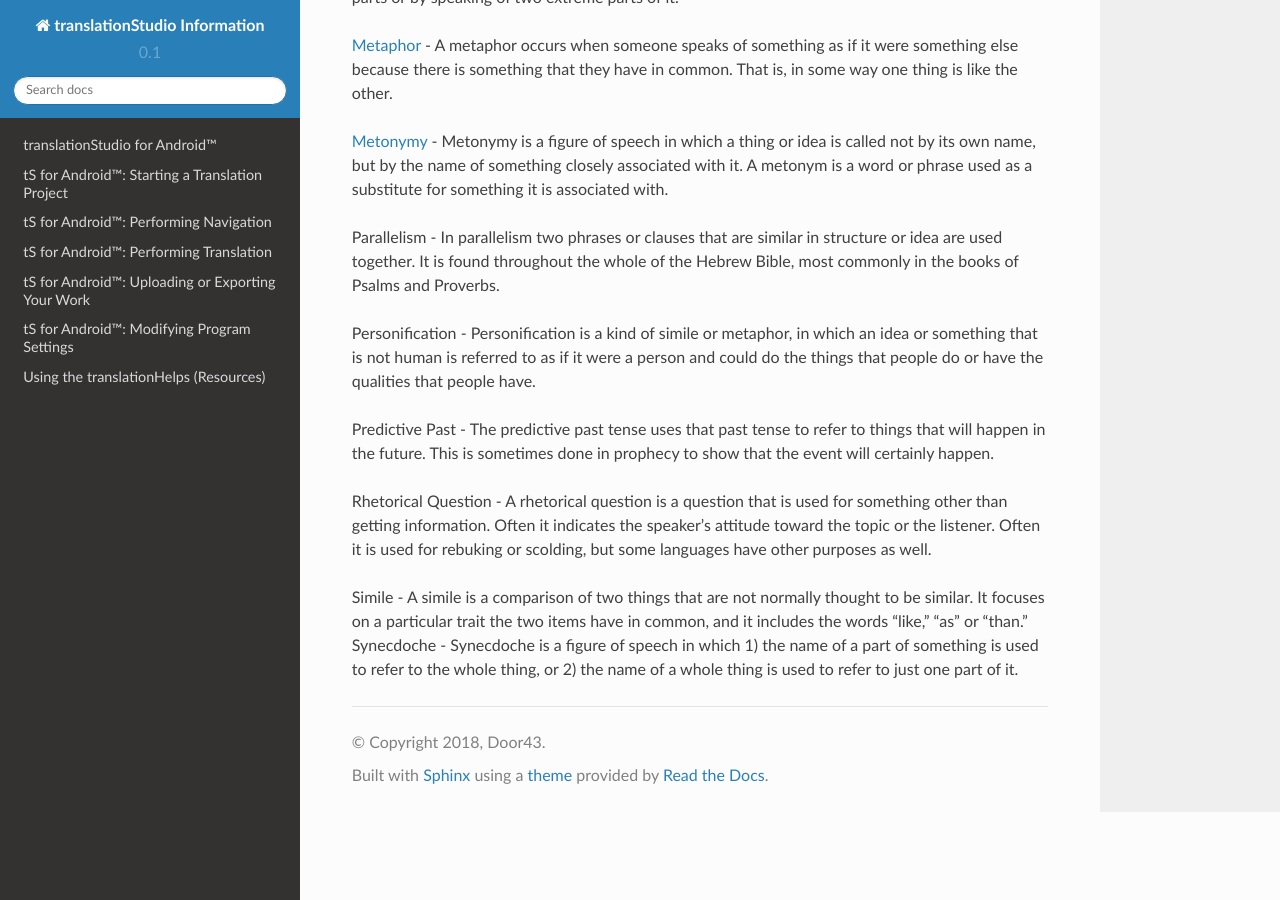
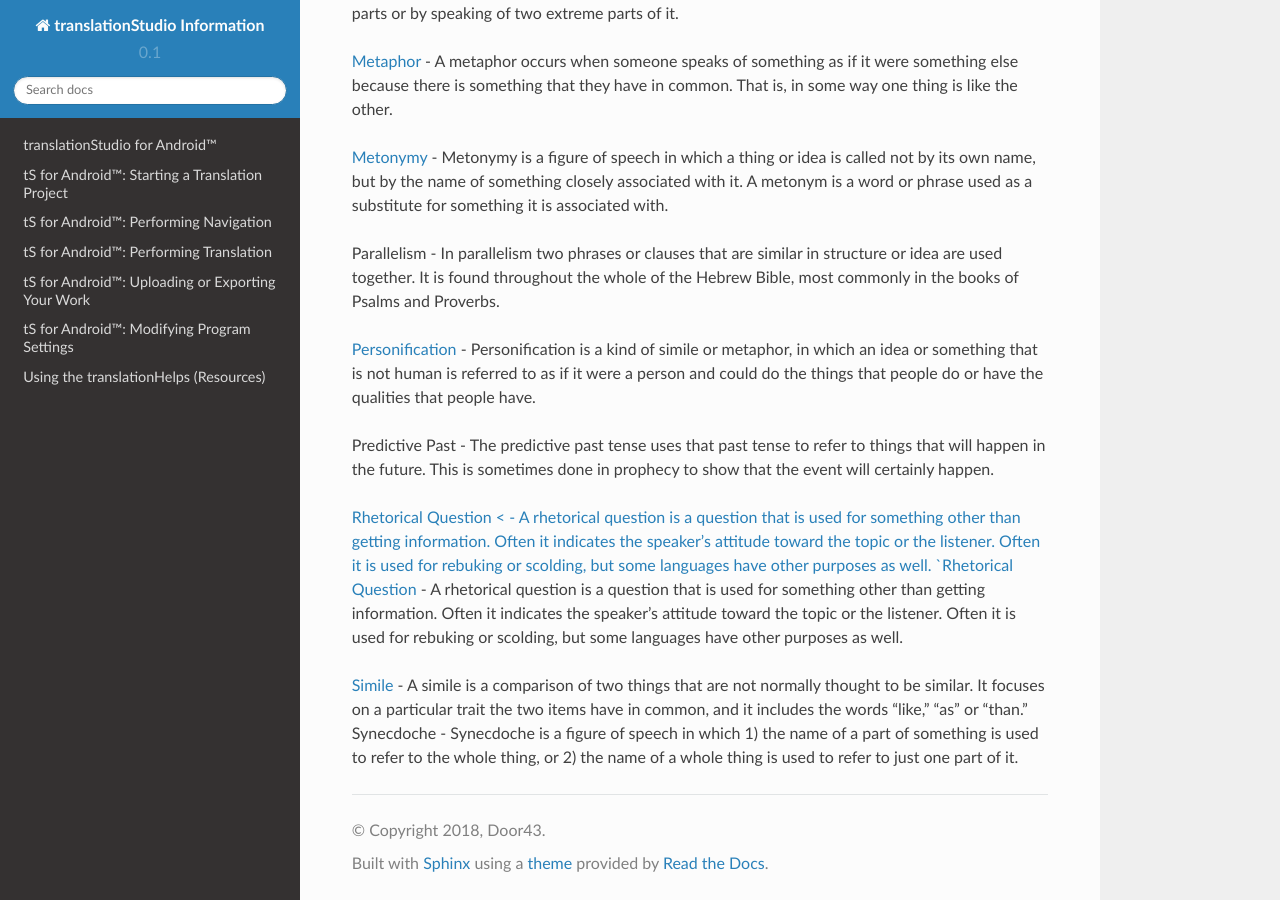
Before and after one commit to unfoldingWord-dev/translationStudio-Info, a Sphinx documentation site: the page built from docs/FiguresOfSpeech.rst, in a window 1280 px wide and 900 px high, scrolled down 1230 px. Built offline with Sphinx 7.4.7 and the Read the Docs theme 2.0.0, drawn with Linux system fonts in a browser that asks for light colours; pages that are not in the unit, such as notebooks, are missing from menus; some of the changed text lies outside the part shown.

Commit message:
Update FiguresOfSpeech.rst

```diff
--- a/docs/FiguresOfSpeech.rst
+++ b/docs/FiguresOfSpeech.rst
@@ -5,19 +5,21 @@ This answers the question: What are some figures of speech?
 
 Figures of speech are ways of saying things that use words in non-literal ways. That is, they have special meanings that are not the same as the meanings of their individual words. There are different kinds of figures of speech. This page lists and defines some of those that are used in the Bible.
 
-**Definition**
+Definition
+------------
 
 Figures of speech are ways of saying things that use words in non-literal ways. That is, the meaning of a figure of speech is not the same as the more direct meaning of its words. In order to translate the meaning, you need to be able to recognize figures of speech and know what the figure of speech means in the source language. Then you can choose either a figure of speech or a direct way to communicate that same meaning in the target language.
 
-**Types**
+Types
+------
 
 Listed below are different types of Figures of Speech. If you would like additional information simply click the green word to be directed to a page containing definitions, examples and videos.
 
-Apostrophe - In apostrophe, a speaker turns his attention from the people he is speaking to and makes an exclamation to someone who is not there with them.
+`Apostrophe <https://github.com/unfoldingWord-dev/translationStudio-Info/blob/master/docs/Apostrophe.rst>`_ - In apostrophe, a speaker turns his attention from the people he is speaking to and makes an exclamation to someone who is not there with them.
 
-Doublet - A doublet is a pair of words or very short phrases that mean the same thing and that are used in the same phrase. In the Bible, doublets are often used in poetry, prophecy, and sermons.
+`Doublet <https://github.com/unfoldingWord-dev/translationStudio-Info/blob/master/docs/Doublet.rst>`_ - A doublet is a pair of words or very short phrases that mean the same thing and that are used in the same phrase. In the Bible, doublets are often used in poetry, prophecy, and sermons.
 
-Euphemism - A euphemism is a mild or polite way of referring to something that is unpleasant or embarrassing. Its purpose is to avoid offending the people who hear or read it.
+`Euphemism <https://github.com/unfoldingWord-dev/translationStudio-Info/blob/master/docs/Euphemism.rst>`_ - A euphemism is a mild or polite way of referring to something that is unpleasant or embarrassing. Its purpose is to avoid offending the people who hear or read it.
 
 Hendiadys - In hendiadys a single idea is expressed with two words connected with "and," when one word could be used to modify the other.
 
@@ -37,11 +39,12 @@ Merism - Merism is a figure of speech in which a person refers to something by l
 
 Parallelism - In parallelism two phrases or clauses that are similar in structure or idea are used together. It is found throughout the whole of the Hebrew Bible, most commonly in the books of Psalms and Proverbs.
 
-Personification - Personification is a kind of simile or metaphor, in which an idea or something that is not human is referred to as if it were a person and could do the things that people do or have the qualities that people have.
+`Personification <https://github.com/unfoldingWord-dev/translationStudio-Info/blob/master/docs/Personification.rst>`_ - Personification is a kind of simile or metaphor, in which an idea or something that is not human is referred to as if it were a person and could do the things that people do or have the qualities that people have.
 
 Predictive Past - The predictive past tense uses that past tense to refer to things that will happen in the future. This is sometimes done in prophecy to show that the event will certainly happen.
 
-Rhetorical Question - A rhetorical question is a question that is used for something other than getting information. Often it indicates the speaker's attitude toward the topic or the listener. Often it is used for rebuking or scolding, but some languages have other purposes as well.
+`Rhetorical Question < - A rhetorical question is a question that is used for something other than getting information. Often it indicates the speaker's attitude toward the topic or the listener. Often it is used for rebuking or scolding, but some languages have other purposes as well.
+`Rhetorical Question <https://github.com/unfoldingWord-dev/translationStudio-Info/blob/master/docs/Rhetorical.rst>`_ - A rhetorical question is a question that is used for something other than getting information. Often it indicates the speaker's attitude toward the topic or the listener. Often it is used for rebuking or scolding, but some languages have other purposes as well.
 
-Simile - A simile is a comparison of two things that are not normally thought to be similar. It focuses on a particular trait the two items have in common, and it includes the words "like," "as" or "than."
+`Simile <https://github.com/unfoldingWord-dev/translationStudio-Info/blob/master/docs/Simile.rst>`_ - A simile is a comparison of two things that are not normally thought to be similar. It focuses on a particular trait the two items have in common, and it includes the words "like," "as" or "than."
 Synecdoche - Synecdoche is a figure of speech in which 1) the name of a part of something is used to refer to the whole thing, or 2) the name of a whole thing is used to refer to just one part of it.
```
